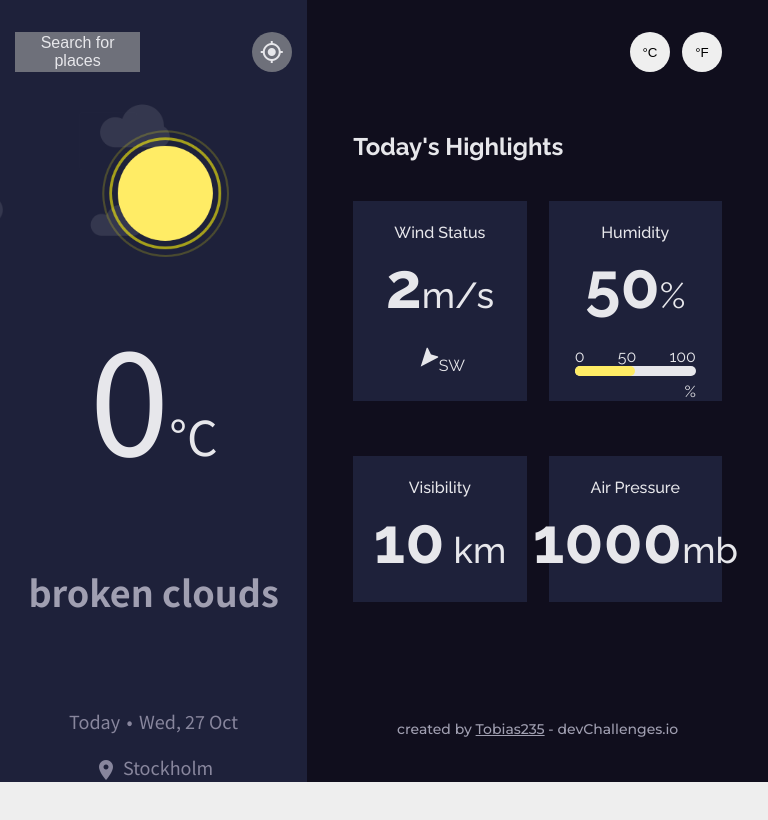
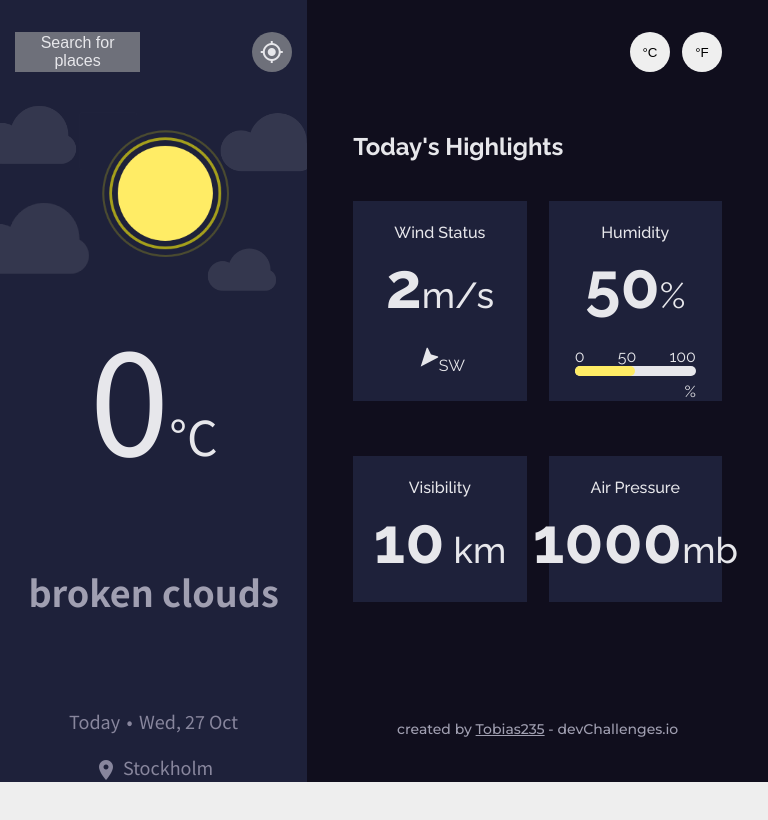
Before and after one commit to Tobias235/weatherAppChallenge, a React (Create React App) app: page / in a window 768 px wide. Shown: the top 820 px of the page. Built offline with nearby package versions, Linux system fonts and the light colour scheme; no server answers.

Commit message:
Fixed cloud background

```diff
--- a/src/weather/SearchBar.module.css
+++ b/src/weather/SearchBar.module.css
@@ -1,9 +1,22 @@
-@media only screen and (max-width: 1000px) and (min-width: 733px) {
+@media only screen and (max-width: 1000px) and (min-width: 750px) {
   .searchBar {
     display: flex;
     width: 40%;
     height: auto;
     background-color: #1e213a;
+  }
+
+  .cloudBackground {
+    position: absolute;
+    top: 10%;
+    width: 100%;
+    height: 100%;
+    background-image: url(../assets/Cloud-background.png);
+    background-repeat: no-repeat;
+    background-size: 50%;
+    background-position: -50px 0;
+    opacity: 0.1;
+    z-index: 1;
   }
 }
 
@@ -19,13 +32,13 @@
 
   .cloudBackground {
     position: absolute;
-    top: 10%;
+    top: 0%;
     width: 100%;
-    height: 85%;
+    height: 100%;
     background-image: url(../assets/Cloud-background.png);
     background-repeat: no-repeat;
-    background-size: 140%;
-    background-position: -90px 0;
+    background-size: 100%;
+    background-position: -20px 0;
     opacity: 0.1;
     z-index: 1;
   }
@@ -113,19 +126,19 @@
     height: auto;
     background-color: #1e213a;
   }
-}
 
   .cloudBackground {
     position: absolute;
-  top: 10%;
-  width: 37%;
+    top: 8%;
+    width: 80%;
     height: 85%;
     background-image: url(../assets/Cloud-background.png);
     background-repeat: no-repeat;
-  background-size: 100%;
-  background-position: -100px 0;
+    background-size: 40%;
+    background-position: -50px 0;
     opacity: 0.1;
     z-index: 1;
+  }
 }
 
 .searchBarContainer {
```
Lines whose indentation alone changed are shown as unchanged.
